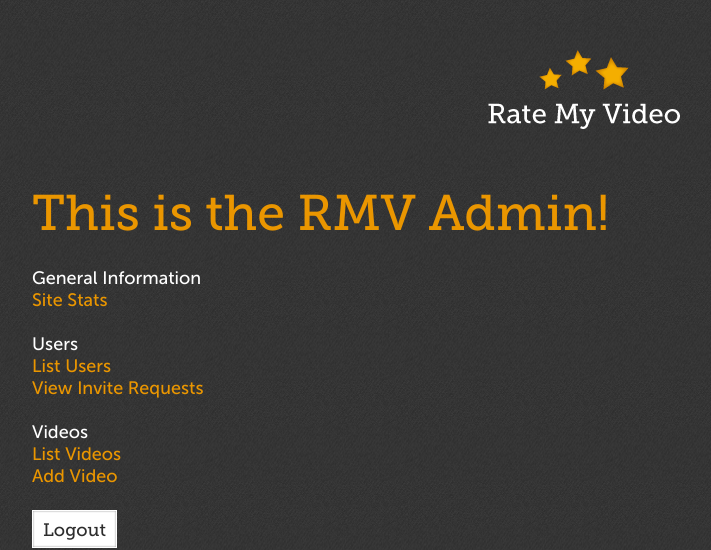
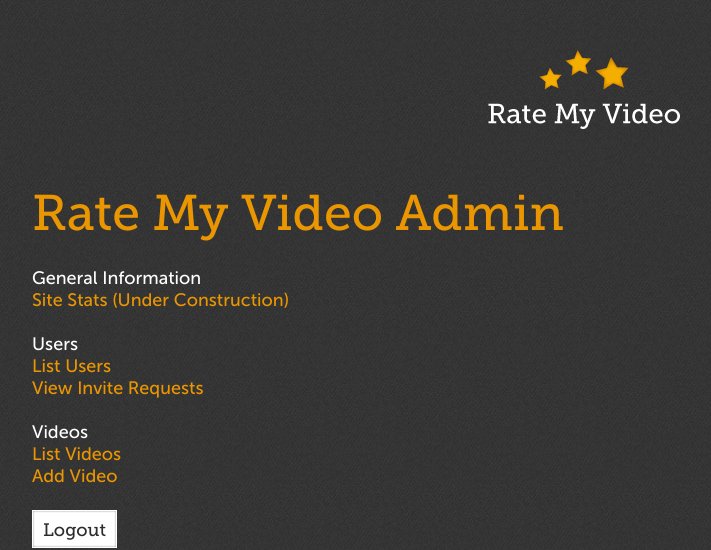
Before and after one commit to a-huy/ratemyvideo, a Django app: page /rmvadmin/ in a window 1280 px wide. Shown: the top 550 px of the page, without its empty margins (56-767 px from the left). Run offline with Django 3.2, Linux system fonts and the light colour scheme; the visitor is signed in with stand-in values (Sample User, id 1); parts of the project's set-up code (start-up, migrations or seed data) failed here and were passed over; some web fonts are replaced.

Commit message:
started payout template, provided placeholder chart in site stats

```diff
--- a/rmvadmin/templates/home.html
+++ b/rmvadmin/templates/home.html
@@ -5,10 +5,10 @@
 {% endblock head %}
 
 {% block body %}
-<div class="header"> This is the RMV Admin!</div>
+<div class="header">Rate My Video Admin</div>
 <br />
 General Information<br />
-<a href="{% url site_stats %}">Site Stats</a><br />
+<a href="{% url site_stats %}">Site Stats (Under Construction)</a><br />
 <br />
 Users<br />
 <a href="{% url list_users %}">List Users</a><br />
--- a/rmvadmin/templates/user_info.html
+++ b/rmvadmin/templates/user_info.html
@@ -31,6 +31,7 @@
         <tr>
             <td><a class="button" id="verify-toggle">Toggle Verification</a></td>
             <td><a class="button" id="edit-user" href="{% url edit_user user.fb_id %}">Edit Info</a></td>
+            <td><a class="button" id="payout-user" href="{% url payout user.fb_id %}">Payout</a></td>
 <!--            <td><a class="button" onclick="">Delete User</a></td>-->
         </tr>
     </table>
--- a/rmvadmin/urls.py
+++ b/rmvadmin/urls.py
@@ -11,5 +11,6 @@ urlpatterns = patterns('rmvadmin.views',
     url(r'^invites/$', 'invites', name='invites'),
     url(r'^user/(?P<fb_id>[0-9]+)/$', 'user_info', name='user_info'),
     url(r'^edit_user/(?P<fb_id>[0-9]+)/$', 'edit_user', name='edit_user'),
+    url(r'^payout/(?P<fb_id>[0-9]+)/$', 'payout', name='payout'),
     url(r'^site_stats/$', 'site_stats', name='site_stats'),
 )
--- a/rmvadmin/views.py
+++ b/rmvadmin/views.py
@@ -176,6 +176,17 @@ def edit_user(request, fb_id):
         context_instance=RequestContext(request))
 
 @login_required
+def payout(request, fb_id):
+    try:
+        user = accounts_models.User.active.get(fb_id=fb_id)
+    except accounts_models.User.DoesNotExist: return redirect(list_users)
+    context_vars = {
+        'user': user
+    }
+    return render_to_response('payout.html', context_vars,
+        context_instance=RequestContext(request))
+
+@login_required
 def add_video(request):
     return render_to_response('add_video.html', { },
         context_instance=RequestContext(request))
```
